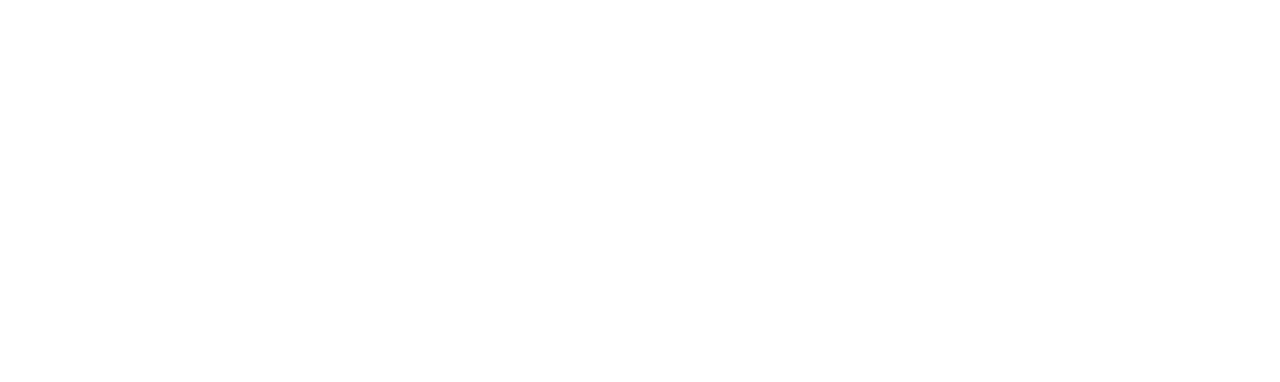
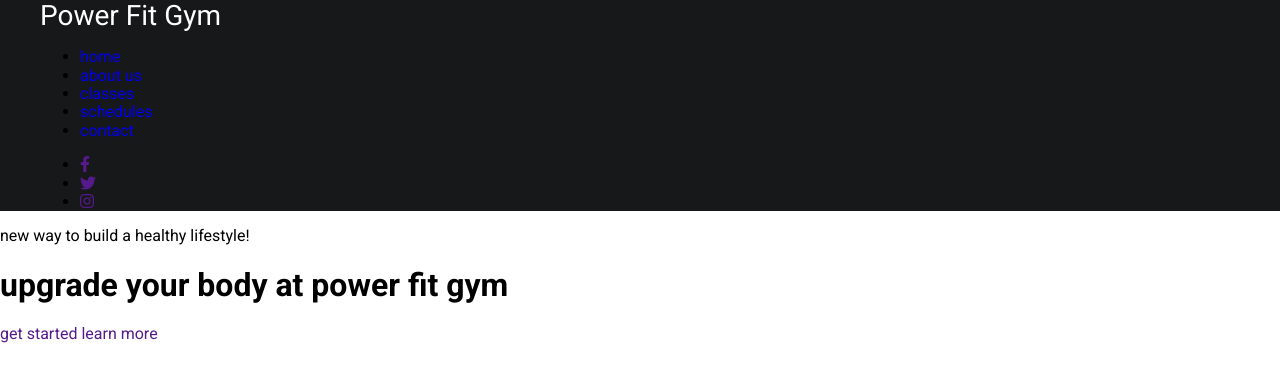
Before and after one commit to MateuszRuszczynski/Gym-page, a website built with webpack: page src/content/index.html in a window 1280 px wide. Built offline with nearby package versions, Linux system fonts and the light colour scheme; files whose address does not match are found by name.

Commit message:
feat: added navigation and caption in html

```diff
--- a/src/content/index.html
+++ b/src/content/index.html
@@ -7,11 +7,39 @@
   <meta http-equiv="X-UA-Compatible" content="ie=edge" />
   <title></title>
   <meta name="description" content="Description" />
+  <link rel="stylesheet" href="https://use.fontawesome.com/releases/v5.12.0/css/all.css">
+  <link href="https://fonts.googleapis.com/css?family=Roboto:300,400,700&display=swap" rel="stylesheet">
   <link rel="stylesheet" href="css/main.css" />
 </head>
 
 <body>
-
+  <nav class="navbar">
+    <div class="container">
+      <a href="index.html" class="navbar__logo">Power Fit Gym</a>
+      <ul class="navbar__list">
+        <li class="navbar__item"><a href="#home" class="navbar__link">home</a></li>
+        <li class="navbar__item"><a href="#about" class="navbar__link">about us</a></li>
+        <li class="navbar__item"><a href="#classes" class="navbar__link">classes</a></li>
+        <li class="navbar__item"><a href="#schedules" class="navbar__link">schedules</a></li>
+        <li class="navbar__item"><a href="#contact" class="navbar__link">contact</a></li>
+      </ul>
+      <ul class="navbar__list navbar__list--social">
+        <li class="navbar__item"><a href="" class="navbar__link"><i class="fab fa-facebook-f"></i></a></li>
+        <li class="navbar__item"><a href="" class="navbar__link"><i class="fab fa-twitter"></i></a></li>
+        <li class="navbar__item"><a href="" class="navbar__link"><i class="fab fa-instagram"></i></a></li>
+      </ul>
+    </div>
+  </nav>
+  <main>
+    <section class="caption">
+      <header class="caption__box">
+        <p class="caption__text">new way to build a healthy lifestyle!</p>
+        <h1 class="caption__heading">upgrade your body at power fit gym</h1>
+        <a href="" class="caption__link">get started</a>
+        <a href="" class="caption__link-red">learn more</a>
+      </header>
+    </section>
+  </main>
   <script src="js/main.js"></script>
 </body>
 
--- a/src/scss/_normalize.scss
+++ b/src/scss/_normalize.scss
@@ -75,6 +75,7 @@ pre {
 
 a {
   background-color: transparent;
+  text-decoration: none;
 }
 
 /**
--- a/src/scss/_variables.scss
+++ b/src/scss/_variables.scss
@@ -0,0 +1,8 @@
+$primary-color:        #f13a11;
+$white-color:          #ffffff;
+$dark-color:           #171819;
+$about-bg-color:       #f9f9f9;
+
+$gray-color:           #909090;
+$link-color:           #404040;
+$p-color:              #666262;
--- a/src/scss/main.scss
+++ b/src/scss/main.scss
@@ -1,9 +1,19 @@
 @import "_normalize";
+@import "_variables";
+@import "modules/nav&caption";
 
 html {
   box-sizing: border-box;
+  font-size: 16px;
+  scroll-behavior: smooth;
+  font-family: 'Roboto', sans-serif;
 }
 
 *, *:before, *:after {
   box-sizing: inherit;
 }
+
+.container{
+  max-width: 1200px;
+  margin: 0 auto;
+}
--- /dev/null
+++ b/src/scss/modules/_nav&caption.scss
@@ -0,0 +1,7 @@
+.navbar{
+  background-color: $dark-color;
+  &__logo{
+    font-size: 1.75rem;
+    color: $white-color;
+  }
+}
```
Also changed, not shown: dist/css/main.css, dist/index.html, 1 other file.
